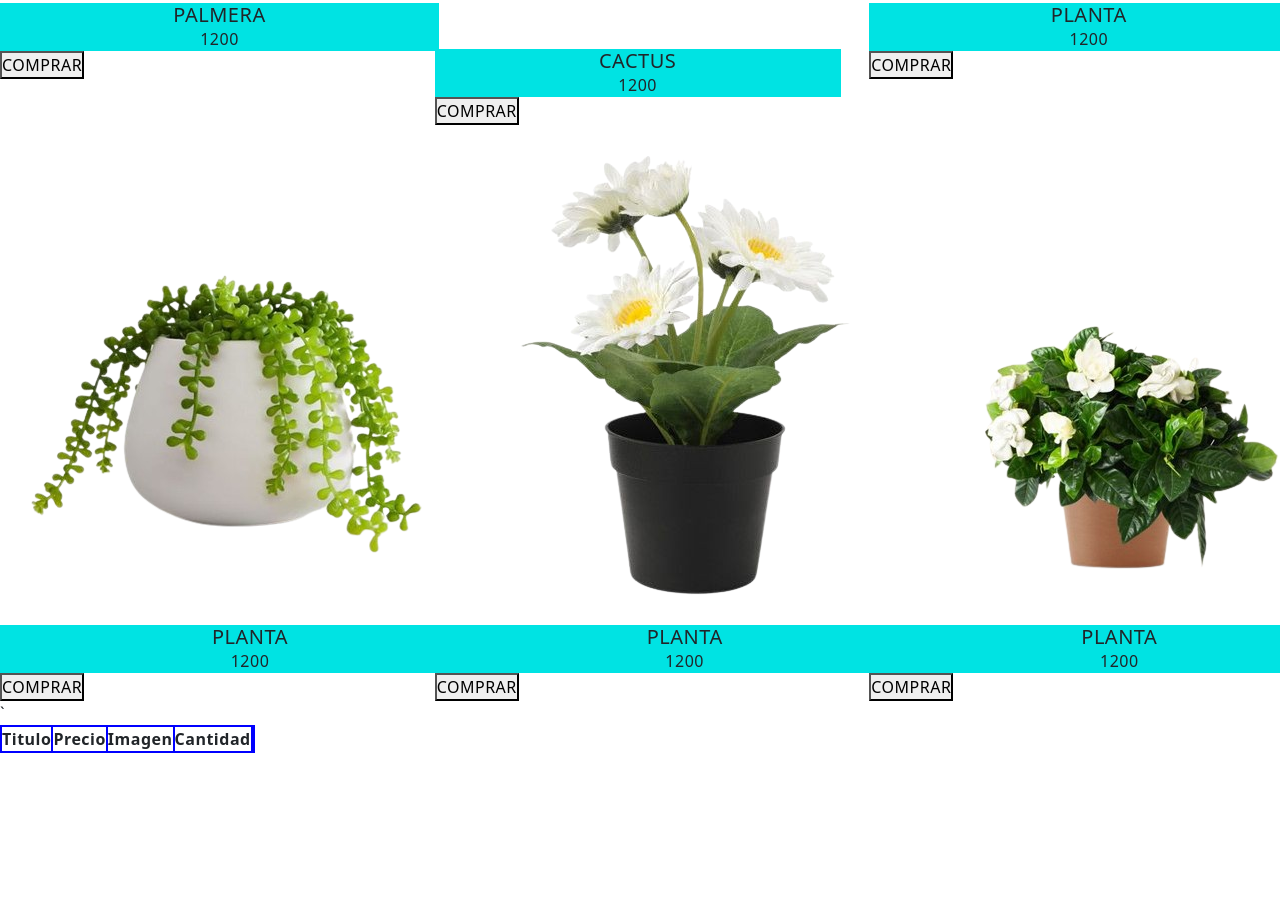
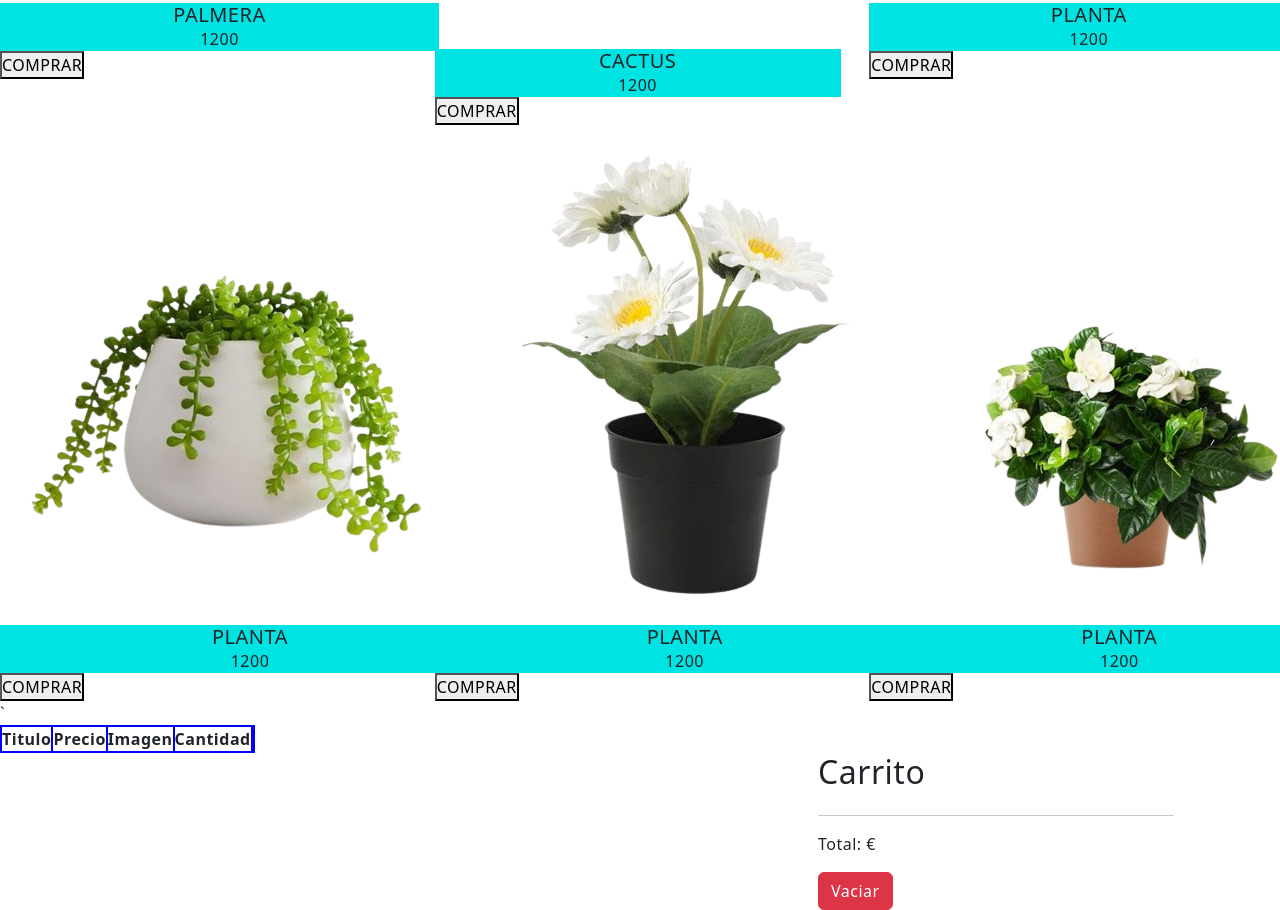
Before and after one commit to WillyAnb22/pag, a plain HTML site: page index.html in a window 1280 px wide. Shown: the part 1572-2482 px from the top of the page. Before the commit the page ends 2325 px from the top, so only its background shows below. Drawn offline with nearby package versions, Linux system fonts and the light colour scheme.

Commit message:
Update index.html

```diff
--- a/index.html
+++ b/index.html
@@ -71,7 +71,22 @@
 
     </tbody>
 </table>
-
+<div class="container">
+    <div class="row">
+        <!-- Elementos generados a partir del JSON -->
+        <main id="items" class="col-sm-8 row"></main>
+        <!-- Carrito -->
+        <aside class="col-sm-4">
+            <h2>Carrito</h2>
+            <!-- Elementos del carrito -->
+            <ul id="carrito" class="list-group"></ul>
+            <hr>
+            <!-- Precio total -->
+            <p class="text-right">Total: <span id="total"></span>&euro;</p>
+            <button id="boton-vaciar" class="btn btn-danger">Vaciar</button>
+        </aside>
+    </div>
+</div>
 </body>
 <script src="index.js"></script>
 <script src="https://cdn.jsdelivr.net/npm/bootstrap@5.3.3/dist/js/bootstrap.bundle.min.js"
```
